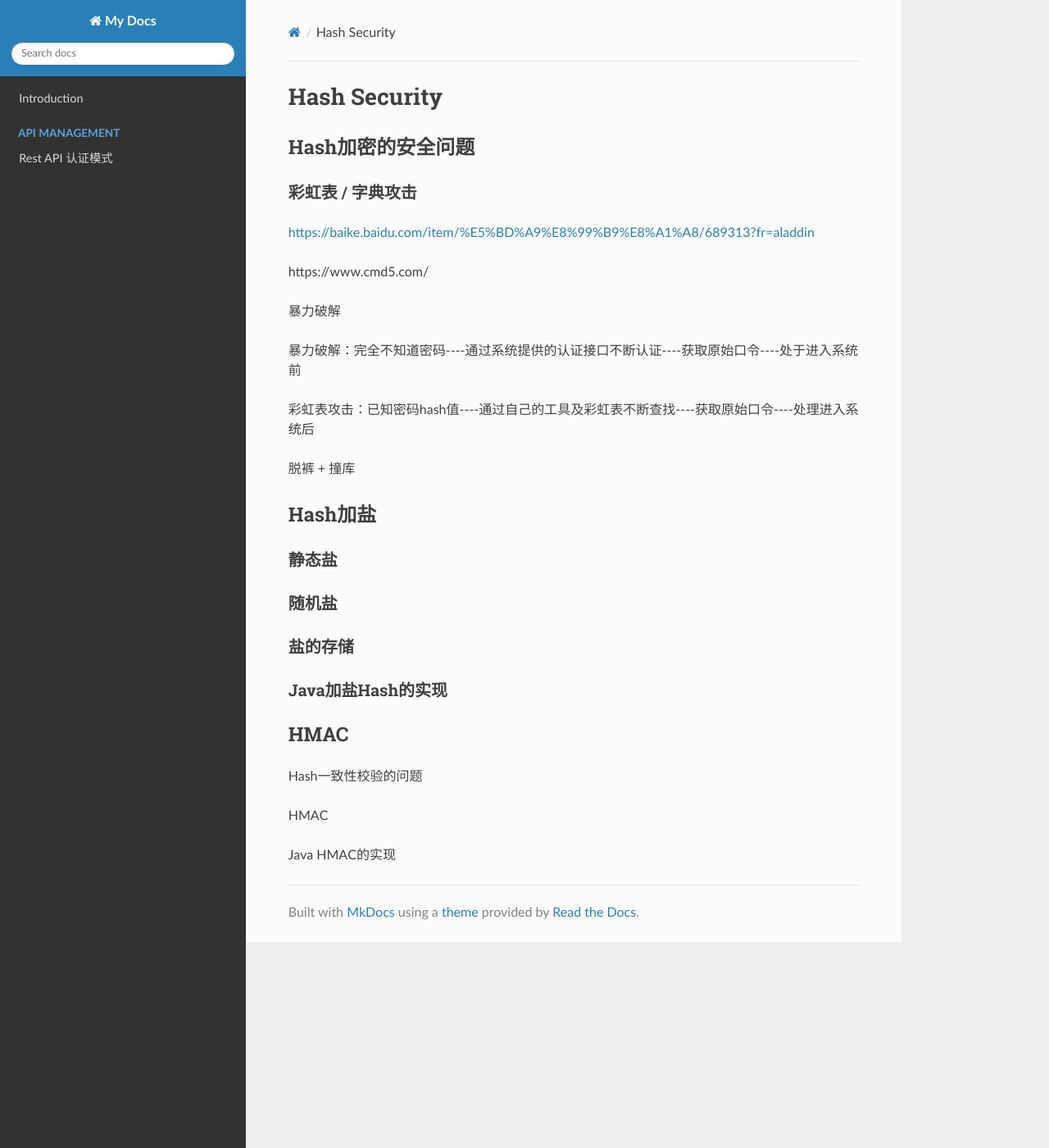
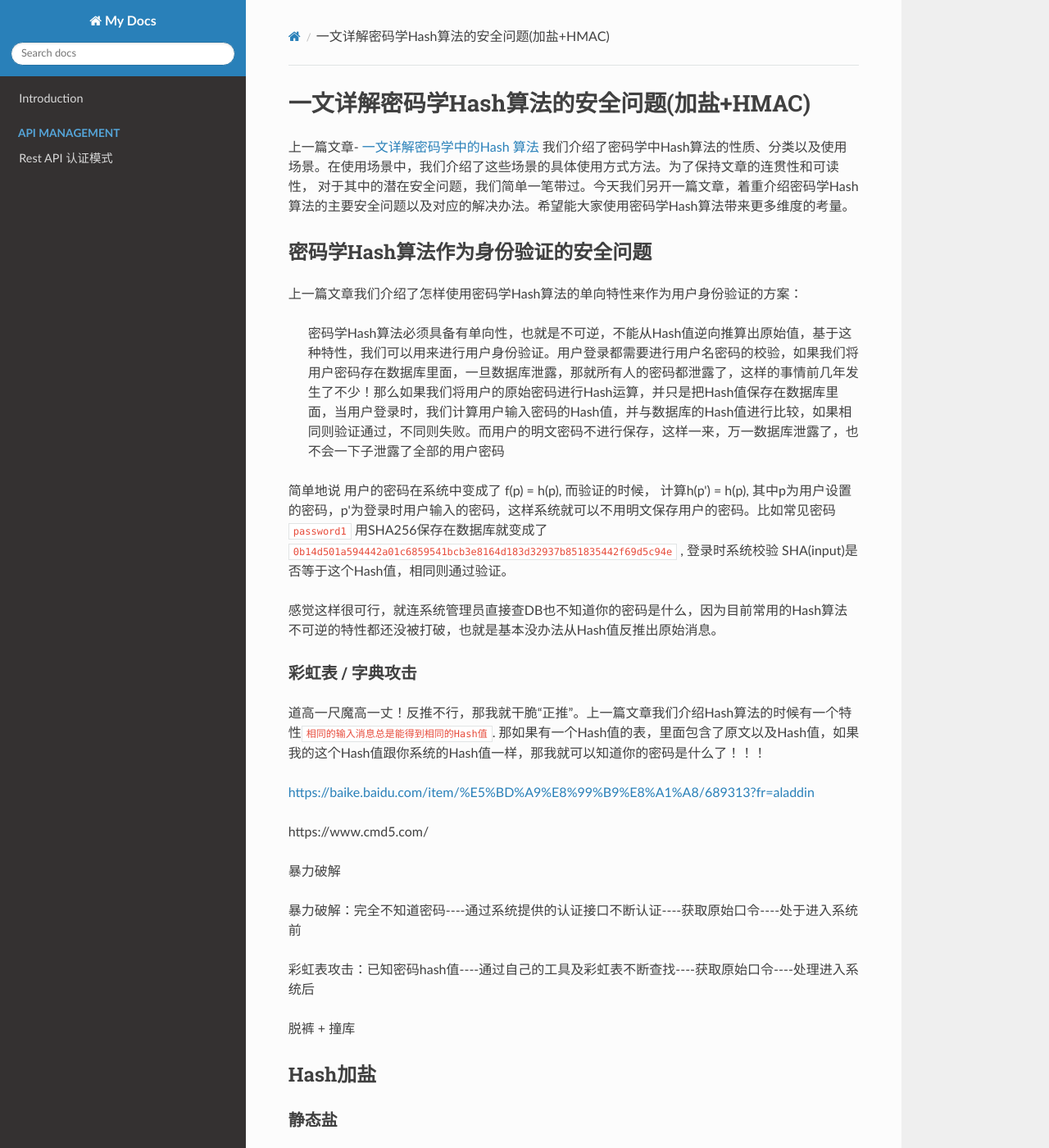
Before and after one commit to notechsolution/documentation, an MkDocs documentation site: the page built from docs/crypto/hash_security.md, in a window 1280 px wide and 1400 px high. Shown: the whole window at 82% size. Built offline with MkDocs 1.6.1, drawn with Linux system fonts in a browser that asks for light colours; nearby versions of some CDN libraries.

Commit message:
hash security part 2

```diff
--- a/docs/crypto/hash_security.md
+++ b/docs/crypto/hash_security.md
@@ -1,8 +1,20 @@
-# Hash Security
+# 一文详解密码学Hash算法的安全问题(加盐+HMAC)
 
-## Hash加密的安全问题
+上一篇文章- [一文详解密码学中的Hash 算法](./hash.md) 我们介绍了密码学中Hash算法的性质、分类以及使用场景。在使用场景中，我们介绍了这些场景的具体使用方式方法。为了保持文章的连贯性和可读性， 对于其中的潜在安全问题，我们简单一笔带过。今天我们另开一篇文章，着重介绍密码学Hash算法的主要安全问题以及对应的解决办法。希望能大家使用密码学Hash算法带来更多维度的考量。
+
+## 密码学Hash算法作为身份验证的安全问题
+
+上一篇文章我们介绍了怎样使用密码学Hash算法的单向特性来作为用户身份验证的方案：
+
+> 密码学Hash算法必须具备有单向性，也就是不可逆，不能从Hash值逆向推算出原始值，基于这种特性，我们可以用来进行用户身份验证。用户登录都需要进行用户名密码的校验，如果我们将用户密码存在数据库里面，一旦数据库泄露，那就所有人的密码都泄露了，这样的事情前几年发生了不少！那么如果我们将用户的原始密码进行Hash运算，并只是把Hash值保存在数据库里面，当用户登录时，我们计算用户输入密码的Hash值，并与数据库的Hash值进行比较，如果相同则验证通过，不同则失败。而用户的明文密码不进行保存，这样一来，万一数据库泄露了，也不会一下子泄露了全部的用户密码
+
+简单地说 用户的密码在系统中变成了 f(p) = h(p), 而验证的时候， 计算h(p') = h(p), 其中p为用户设置的密码，p'为登录时用户输入的密码，这样系统就可以不用明文保存用户的密码。比如常见密码`password1` 用SHA256保存在数据库就变成了`0b14d501a594442a01c6859541bcb3e8164d183d32937b851835442f69d5c94e` , 登录时系统校验 SHA(input)是否等于这个Hash值，相同则通过验证。
+
+感觉这样很可行，就连系统管理员直接查DB也不知道你的密码是什么，因为目前常用的Hash算法不可逆的特性都还没被打破，也就是基本没办法从Hash值反推出原始消息。
 
 ### 彩虹表 / 字典攻击
+
+道高一尺魔高一丈！反推不行，那我就干脆“正推”。上一篇文章我们介绍Hash算法的时候有一个特性`相同的输入消息总是能得到相同的Hash值`. 那如果有一个Hash值的表，里面包含了原文以及Hash值，如果我的这个Hash值跟你系统的Hash值一样，那我就可以知道你的密码是什么了！！！
 
 [https://baike.baidu.com/item/%E5%BD%A9%E8%99%B9%E8%A1%A8/689313?fr=aladdin](https://baike.baidu.com/item/彩虹表/689313?fr=aladdin)
 
```
